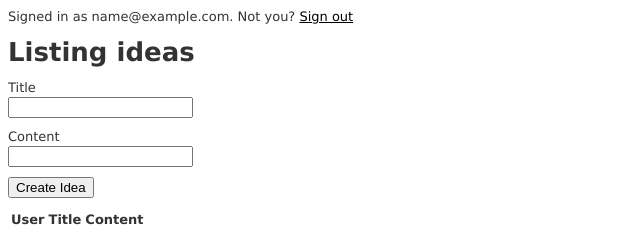
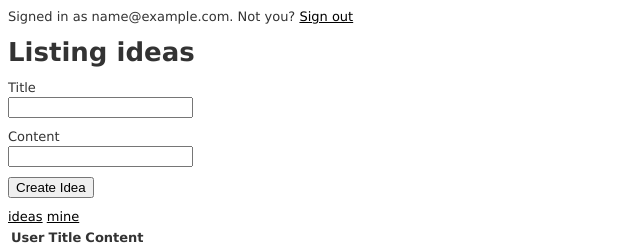
Before and after one commit to oreofish/redidea, a Rails app: page /ideas in a window 1280 px wide. Shown: the top 251 px of the page, without its empty margins (0-640 px from the left). Run offline with Rails 7, Linux system fonts and the light colour scheme; the visitor is signed in with stand-in values (Sample User, id 1); data that the repository does not hold is empty; style sheets or scripts are compiled from the project's sources; parts of the project's set-up code (start-up, migrations or seed data) failed here and were passed over; some libraries are stand-ins or nearby versions.

Commit message:
add two links: mine and ideas

```diff
--- a/app/views/ideas/index.html.erb
+++ b/app/views/ideas/index.html.erb
@@ -1,6 +1,8 @@
 <h1>Listing ideas</h1>
 <%= render 'form' %>
 
+<%= link_to 'ideas', ideas_path %>
+<%= link_to 'mine', "#{ideas_path}?scope=mine" %>
 <table>
   <tr>
     <th>User</th>
```
Also changed, not shown: spec/views/ideas/index.html.erb_spec.rb (+10 -0 lines).
